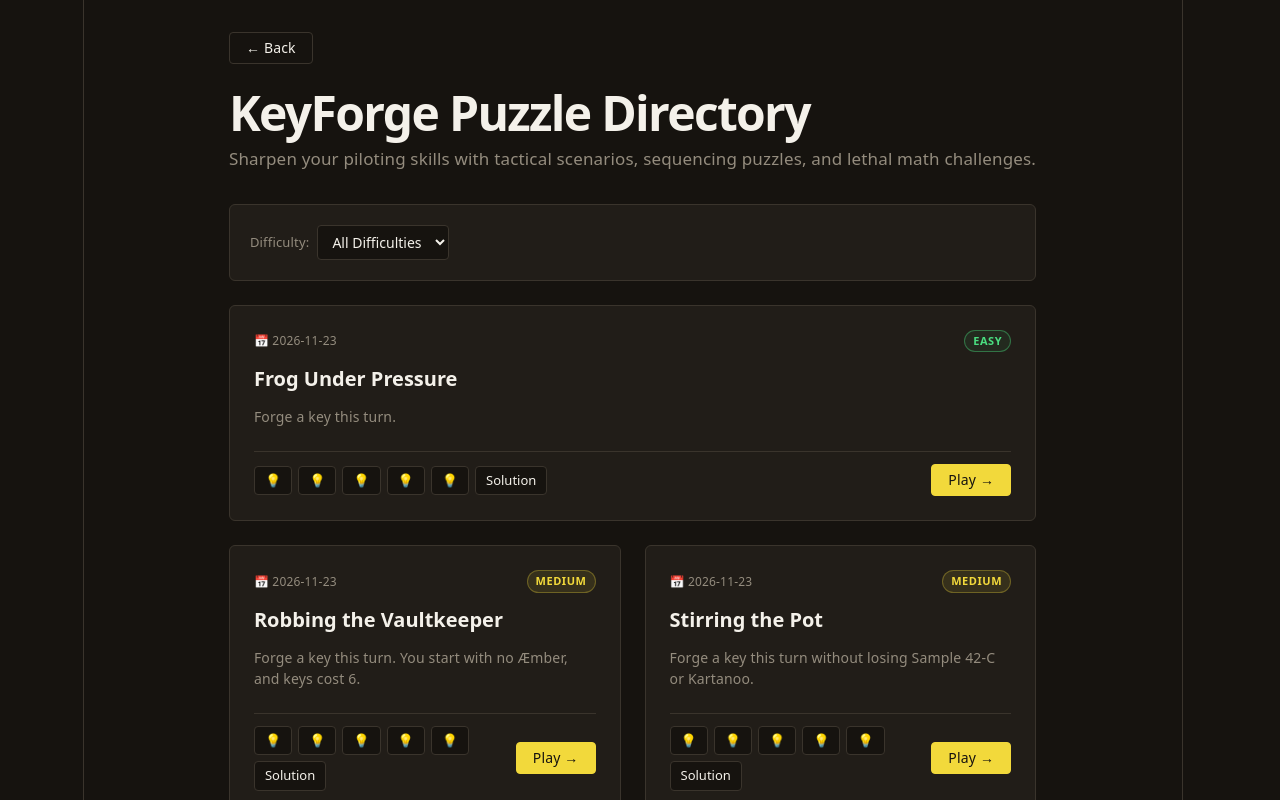
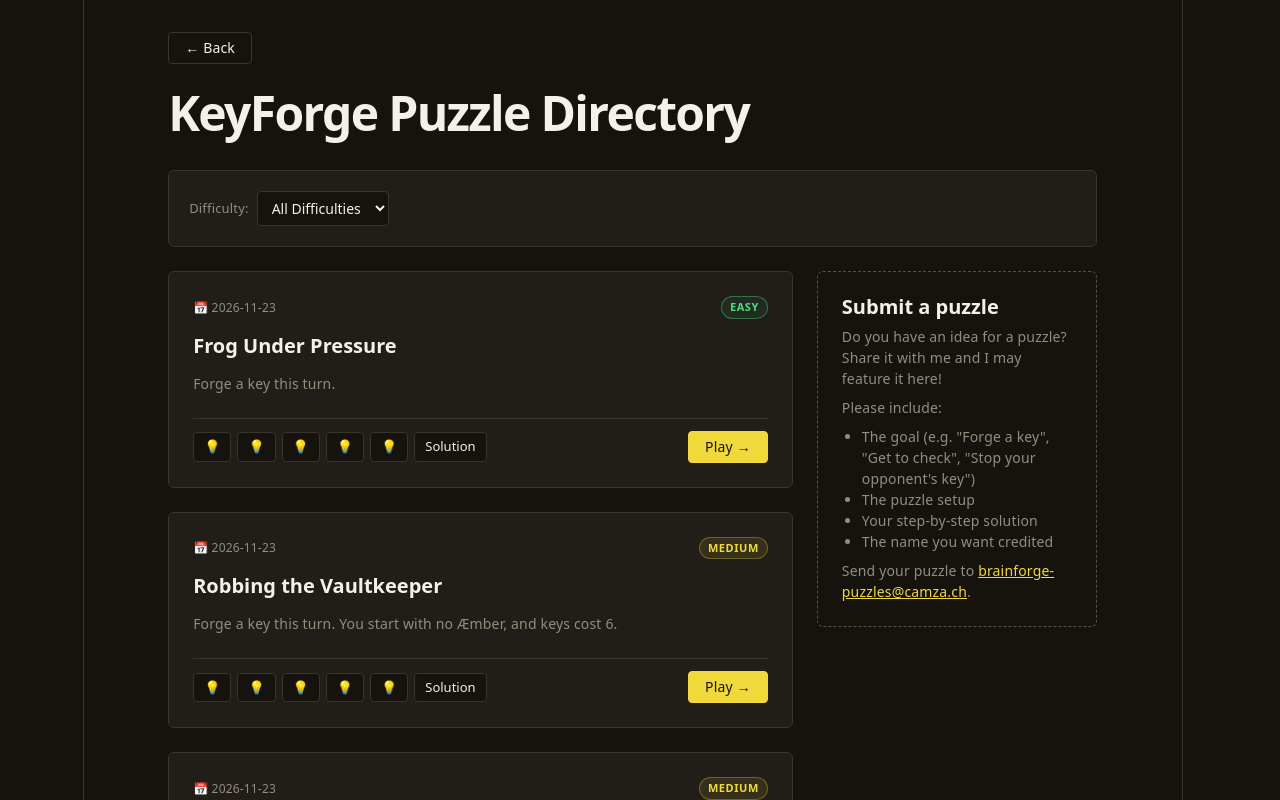
Before and after one commit to camzach/brainforge, a React (Vite) app: page /puzzles in a window 1280 px wide. Shown: the top 800 px of the page. Built offline with nearby package versions, Linux system fonts and the light colour scheme; a web font is replaced by a local one.

Commit message:
add puzzle submission sidebar

```diff
--- a/src/routes/puzzles/PuzzleDirectoryScreen.tsx
+++ b/src/routes/puzzles/PuzzleDirectoryScreen.tsx
@@ -4,6 +4,8 @@ import type { KeyforgePuzzle } from "./types";
 import styles from "./puzzles.module.css";
 import { puzzlesDirectoryRoute } from "./routes";
 import { getPlayUrl } from "./encode";
+
+const SUBMIT_EMAIL = "brainforge-puzzles@camza.ch";
 
 type Reveal = number | "solution" | null;
 
@@ -23,9 +25,7 @@ function PuzzleCard({
   const { hints, solution } = puzzle;
 
   return (
-    <div
-      className={`${styles.puzzleCard} ${featured ? styles.featured : ""}`}
-    >
+    <div className={`${styles.puzzleCard} ${featured ? styles.featured : ""}`}>
       <div className={styles.puzzleCardTop}>
         <span className={styles.puzzleDate}>📅 {puzzle.publishedAt}</span>
         <span
@@ -124,7 +124,9 @@ export function PuzzleDirectoryScreen() {
   const puzzles = puzzlesDirectoryRoute.useLoaderData();
   // Newest first; the newest puzzle is featured. Ties keep their original order.
   const sorted = puzzles
-    .filter((p) => difficultyFilter === "all" || p.difficulty === difficultyFilter)
+    .filter(
+      (p) => difficultyFilter === "all" || p.difficulty === difficultyFilter,
+    )
     .sort((a, b) => b.publishedAt.localeCompare(a.publishedAt));
 
   return (
@@ -136,10 +138,6 @@ export function PuzzleDirectoryScreen() {
           </Link>
         </div>
         <h1>KeyForge Puzzle Directory</h1>
-        <p className={styles.subtitle}>
-          Sharpen your piloting skills with tactical scenarios, sequencing
-          puzzles, and lethal math challenges.
-        </p>
       </header>
 
       <div className={styles.controlsBar}>
@@ -161,9 +159,14 @@ export function PuzzleDirectoryScreen() {
         </div>
       </div>
 
+      <div className={styles.content}>
         <div className={styles.puzzleGrid}>
           {sorted.map((puzzle, i) => (
-          <PuzzleCard key={puzzle.spec.title} puzzle={puzzle} featured={i === 0} />
+            <PuzzleCard
+              key={puzzle.spec.title}
+              puzzle={puzzle}
+              featured={i === 0}
+            />
           ))}
 
           {sorted.length === 0 && (
@@ -178,6 +181,29 @@ export function PuzzleDirectoryScreen() {
             </div>
           )}
         </div>
+
+        <aside className={styles.submitCard}>
+          <h3 className={styles.puzzleTitle}>Submit a puzzle</h3>
+          <p>
+            Do you have an idea for a puzzle? Share it with me and I may
+            feature it here!
+          </p>
+          <p>Please include:</p>
+          <ul>
+            <li>
+              The goal (e.g. "Forge a key", "Get to check", "Stop your
+              opponent's key")
+            </li>
+            <li>The puzzle setup</li>
+            <li>Your step-by-step solution</li>
+            <li>The name you want credited</li>
+          </ul>
+          <p>
+            Send your puzzle to{" "}
+            <a href={`mailto:${SUBMIT_EMAIL}`}>{SUBMIT_EMAIL}</a>.
+          </p>
+        </aside>
+      </div>
     </div>
   );
 }
--- a/src/routes/puzzles/puzzles.module.css
+++ b/src/routes/puzzles/puzzles.module.css
@@ -231,3 +231,45 @@
   color: var(--color-error);
   border: 1px solid var(--color-error-border);
 }
+
+/* ── Submit puzzle card ───────────────────────────────────────────────────── */
+
+.content {
+  display: grid;
+  grid-template-columns: minmax(0, 1fr) 280px;
+  gap: 24px;
+  align-items: start;
+}
+
+.submitCard {
+  position: sticky;
+  top: 24px;
+  min-width: 0;
+  border: 1px dashed var(--border-strong);
+  border-radius: var(--radius);
+  padding: 24px;
+  display: flex;
+  flex-direction: column;
+  gap: 8px;
+  font-size: 14px;
+  color: var(--text-dim);
+  line-height: 1.5;
+}
+
+.submitCard ul {
+  padding-left: 20px;
+}
+
+.submitCard a {
+  color: var(--accent);
+}
+
+@media (max-width: 900px) {
+  .content {
+    grid-template-columns: minmax(0, 1fr);
+  }
+
+  .submitCard {
+    position: static;
+  }
+}
```
Lines whose indentation alone changed are shown as unchanged.
